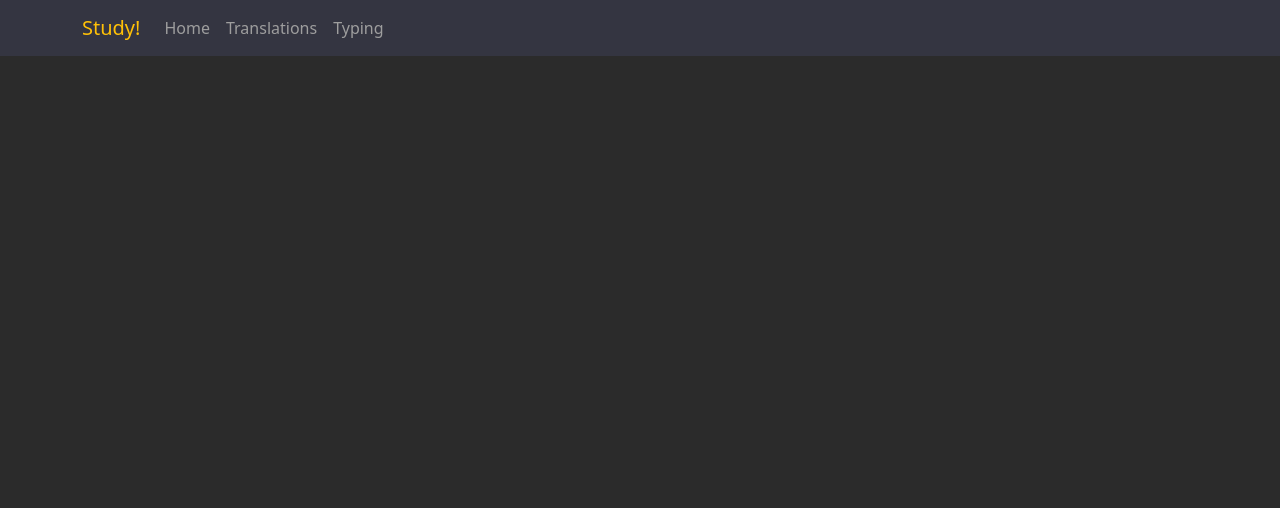
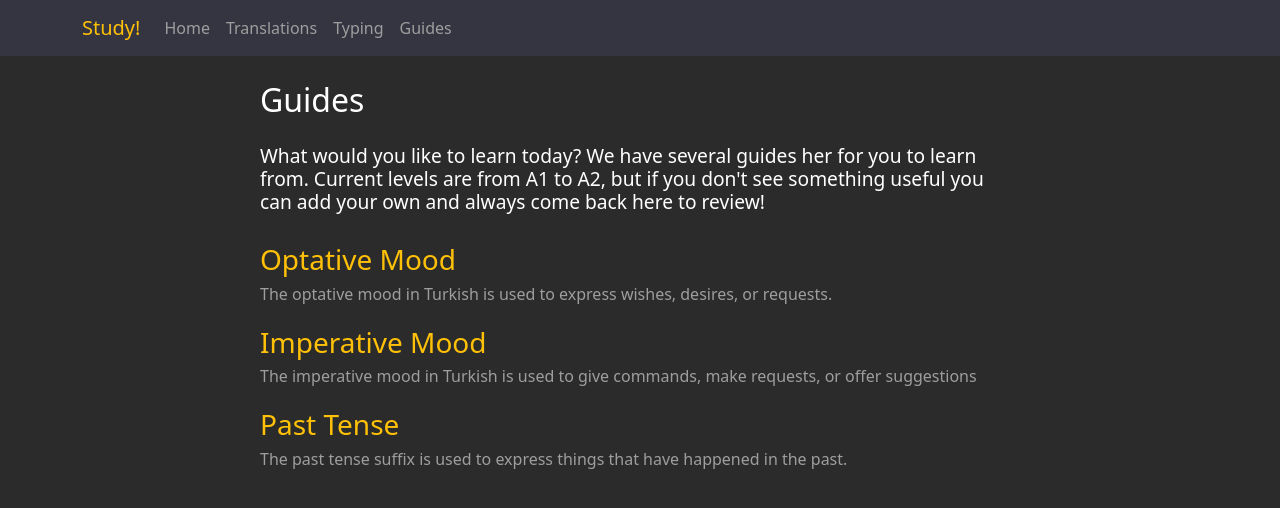
Before and after one commit to mtaylorhayden/translations-client, a React (Create React App) app: page /guides in a window 1280 px wide. Shown: the top 508 px of the page. Built offline with nearby package versions, Linux system fonts and the light colour scheme.

Commit message:
created guides page #2

```diff
--- a/src/App.js
+++ b/src/App.js
@@ -5,6 +5,7 @@ import { NavigationBar } from "./Navigation/NavigationBar";
 import { Route, Routes } from "react-router-dom";
 import { Typing } from "./Workbooks/Typing";
 import { HomePage } from "./Home/HomePage";
+import { Guides } from "./Guides/Guides";
 
 function App() {
   return (
@@ -15,6 +16,7 @@ function App() {
           <Route path="/" element={<HomePage />} />
           <Route path="translations" element={<TranslationsInput />} />
           <Route path="typing" element={<Typing />} />
+          <Route path="guides" element={<Guides />} />
         </Routes>
       </div>
     </>
--- /dev/null
+++ b/src/Guides/Guide.module.css
@@ -0,0 +1,40 @@
+.container {
+  max-width: 800px;
+  margin: 0 auto;
+  padding: 20px;
+}
+
+.header {
+  font-size: 2rem;
+  margin-bottom: 20px;
+  color: #ffffff;
+}
+
+.description {
+  font-size: 1.2rem;
+  margin-bottom: 30px;
+  color: #ffffff;
+}
+
+.examples {
+  font-size: 1rem;
+  margin-bottom: 20px;
+  color: #ffffff;
+}
+
+table {
+  width: 100%;
+  border-collapse: collapse;
+  margin-top: 20px;
+}
+
+th,
+td {
+  border: 1px solid #ddd;
+  padding: 8px;
+  text-align: left;
+}
+
+th {
+  background-color: #f2f2f2;
+}
--- /dev/null
+++ b/src/Guides/Guides.jsx
@@ -0,0 +1,38 @@
+import styles from "./Guides.module.css";
+
+export const Guides = () => {
+  return (
+    <div className={styles.container}>
+      <div className={styles.header}>Guides</div>
+      <h4 className={styles.description}>
+        What would you like to learn today? We have several guides her for you
+        to learn from. Current levels are from A1 to A2, but if you don't see
+        something useful you can add your own and always come back here to
+        review!
+      </h4>
+      <ul>
+        <li>
+          <h3>Optative Mood</h3>
+          <p>
+            The optative mood in Turkish is used to express wishes, desires, or
+            requests.
+          </p>
+        </li>
+        <li>
+          <h3>Imperative Mood</h3>
+          <p>
+            The imperative mood in Turkish is used to give commands, make
+            requests, or offer suggestions
+          </p>
+        </li>
+        <li>
+          <h3>Past Tense</h3>
+          <p>
+            The past tense suffix is used to express things that have happened
+            in the past.
+          </p>
+        </li>
+      </ul>
+    </div>
+  );
+};
--- /dev/null
+++ b/src/Guides/Guides.module.css
@@ -0,0 +1,48 @@
+.container {
+  max-width: 800px;
+  margin: 0 auto;
+  padding: 20px;
+}
+
+.header {
+  font-size: 2rem;
+  margin-bottom: 20px;
+  color: #ffffff;
+}
+
+.description {
+  font-size: 1.2rem;
+  margin-bottom: 30px;
+  color: #ffffff;
+}
+
+.benefits {
+  font-size: 1rem;
+  margin-bottom: 20px;
+  color: #ffffff;
+}
+
+.footer {
+  font-style: italic;
+  font-size: 0.8rem;
+  color: #888;
+}
+
+ul {
+  list-style-type: none;
+  padding: 0;
+}
+
+li {
+  margin-bottom: 20px;
+  color: #ffc107;
+}
+
+h3 {
+  margin-bottom: 5px;
+}
+
+p {
+  margin-top: 5px;
+  color: #9e9e9e;
+}
--- a/src/Navigation/NavigationBar.jsx
+++ b/src/Navigation/NavigationBar.jsx
@@ -31,6 +31,11 @@ export const NavigationBar = () => {
                 Typing
               </Link>
             </Nav.Link>
+            <Nav.Link>
+              <Link className={styles.NavLinkLinks} to="guides">
+                Guides
+              </Link>
+            </Nav.Link>
           </Nav>
         </Navbar.Collapse>
       </Container>
```
Also changed, not shown: src/Guides/Guide.jsx (added, +12 -0 lines).
